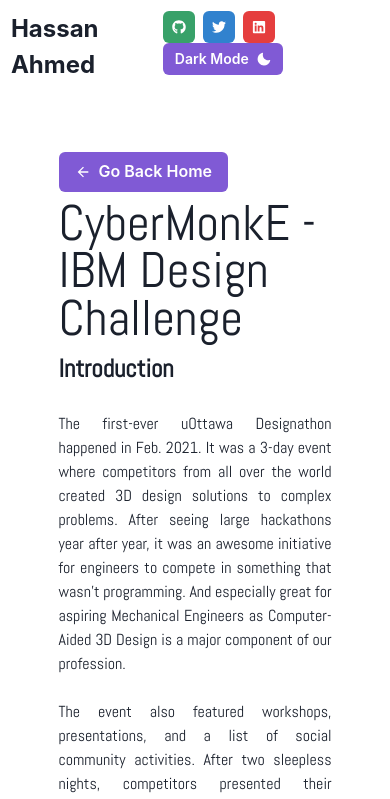
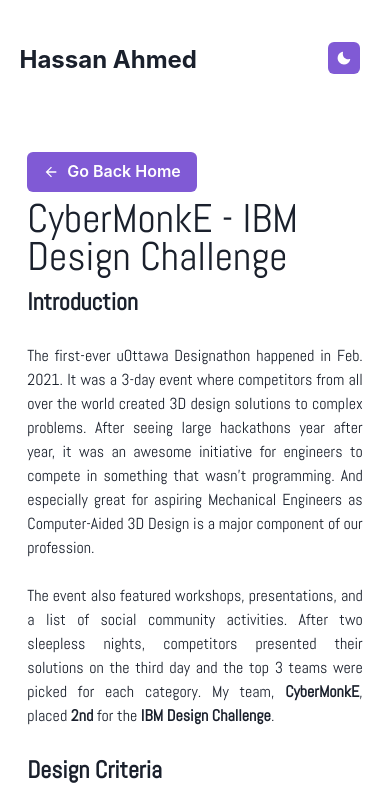
Before and after one commit to buhama/hassan_ahmed, a React (Create React App) app: page /projects/CyberMonke in a window 390 px wide. Shown: the top 799 px of the page. Built offline with nearby package versions, Linux system fonts and the light colour scheme.

Commit message:
made most elements mobile responsive

```diff
--- a/src/App.css
+++ b/src/App.css
@@ -1,5 +1,7 @@
 @import url('https://fonts.googleapis.com/css2?family=Abel&family=PT+Serif:ital,wght@0,400;0,700;1,400;1,700&display=swap');
-
+* {
+  z-index: 0;
+}
 *:focus {
   box-shadow: none !important;
   /* This is to remove the blue outline that comes with Chakra UI,
@@ -52,6 +54,25 @@
   top: 0;
   position: fixed;
   backdrop-filter: blur(3px);
+  z-index: 1;
+}
+
+@media screen and (max-width: 765px) {
+  .header {
+    padding-top: 5vh;
+    padding-left: 5vw;
+    padding-right: 5vw;
+  }
+
+  .color-button-text {
+    display: none !important;
+  }
+}
+
+@media screen and (min-width: 765px) {
+  .color-button-icon {
+    display: none;
+  }
 }
 
 .footer {
@@ -77,6 +98,21 @@
   /* background-color: orange; */
 }
 
+@media screen and (max-width: 765px) {
+  /* .nav-socials {
+    display: none;
+  } */
+  .github-header {
+    display: none;
+  }
+  .twitter-header {
+    display: none;
+  }
+  .linkedin-header {
+    display: none;
+  }
+}
+
 .logo {
   font-weight: bold;
   font-size: 1.5rem;
@@ -84,6 +120,12 @@
 
 .main {
   padding: 0 3rem;
+}
+
+@media screen and (max-width: 765px) {
+  .main {
+    padding: 0 0;
+  }
 }
 
 .profile {
@@ -106,6 +148,12 @@
   overflow: auto;
   overflow-x: hidden;
   /* background-color: orange; */
+}
+
+@media screen and (max-width: 765px) {
+  .projects-box {
+    height: 100%;
+  }
 }
 
 .project-box {
@@ -147,6 +195,12 @@
   padding: 0 1rem;
 }
 
+@media screen and (max-width: 765px) {
+  .projects-main p {
+    text-align: left;
+  }
+}
+
 .project-description {
   padding: 0 1rem;
 }
@@ -163,19 +217,25 @@
   top: 11vw;
 }
 
+@media screen and (max-width: 765px) {
+  .blog {
+    padding: 0 7vw;
+  }
+}
+
 .blog-title h1 {
-  font-size: 50px;
+  font-size: 2.5rem;
   line-height: 95%;
   padding: 2vw 0;
 }
 
 .blog h2 {
-  font-size: 25px;
+  font-size: 1.5rem;
   font-weight: bold;
 }
 
 .blog h3 {
-  font-size: 20px;
+  font-size: 1rem;
   font-weight: bold;
 }
 
--- a/src/components/Header.js
+++ b/src/components/Header.js
@@ -5,6 +5,7 @@
   useColorMode,
   useColorModeValue,
 } from '@chakra-ui/react';
+
 import { MoonIcon, SunIcon } from '@chakra-ui/icons';
 import { Button } from '@chakra-ui/button';
 import { IconButton } from '@chakra-ui/react';
@@ -36,7 +37,12 @@
         </div>
         <Spacer />
         <div className='nav-links'>
-          <Link href='https://github.com/buhama' isExternal pr={2}>
+          <Link
+            href='https://github.com/buhama'
+            isExternal
+            pr={2}
+            className='github-header'
+          >
             <IconButton
               size='sm'
               colorScheme={githubColor}
@@ -44,7 +50,12 @@
               icon={<FaGithub />}
             />
           </Link>
-          <Link href='https://twitter.com/hassanahmed_ca' isExternal pr={2}>
+          <Link
+            href='https://twitter.com/hassanahmed_ca'
+            isExternal
+            pr={2}
+            className='twitter-header'
+          >
             <IconButton
               size='sm'
               colorScheme={twitterColor}
@@ -56,6 +67,7 @@
             href='https://www.linkedin.com/in/hassan-ahmed-751255131/'
             isExternal
             pr={2}
+            className='linkedin-header'
           >
             <IconButton
               size='sm'
@@ -65,6 +77,7 @@
             />
           </Link>
           <Button
+            className='color-button-text'
             onClick={toggleColorMode}
             rightIcon={colorMode === 'dark' ? <SunIcon /> : <MoonIcon />}
             colorScheme={buttonColor}
@@ -73,6 +86,14 @@
           >
             {buttonText}
           </Button>
+          <div className='color-button-icon'>
+            <IconButton
+              onClick={toggleColorMode}
+              size='sm'
+              colorScheme={buttonColor}
+              icon={colorMode === 'dark' ? <SunIcon /> : <MoonIcon />}
+            />
+          </div>
         </div>
       </Flex>
     </div>
--- a/src/components/Projects.js
+++ b/src/components/Projects.js
@@ -29,10 +29,10 @@
 
   return (
     <Box
-      borderWidth='1px'
+      borderWidth={{ base: '0px', md: '1px', lg: '1px' }}
       borderRadius='lg'
       p={4}
-      mx={6}
+      mx={{ base: 0, md: 6, lg: 6 }}
       className='projects-main'
     >
       <Box color={headerColor}>
```
